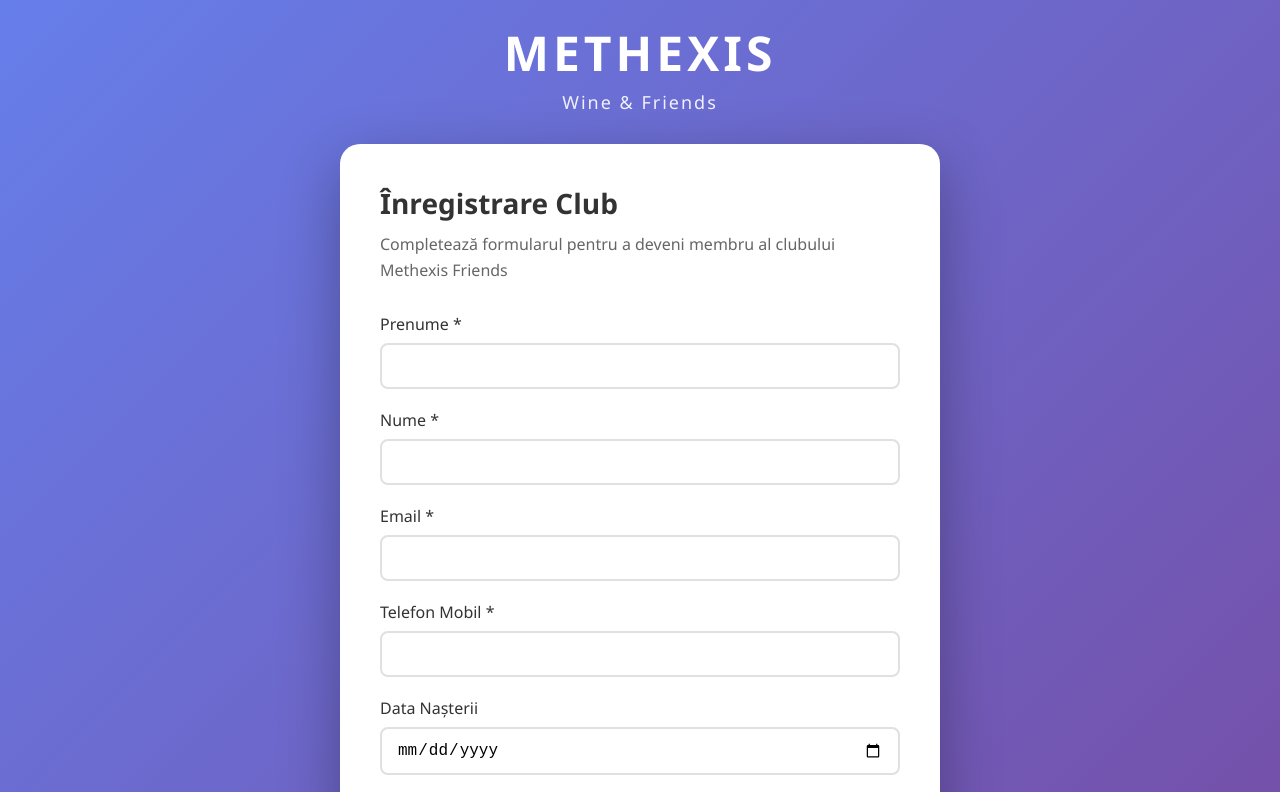
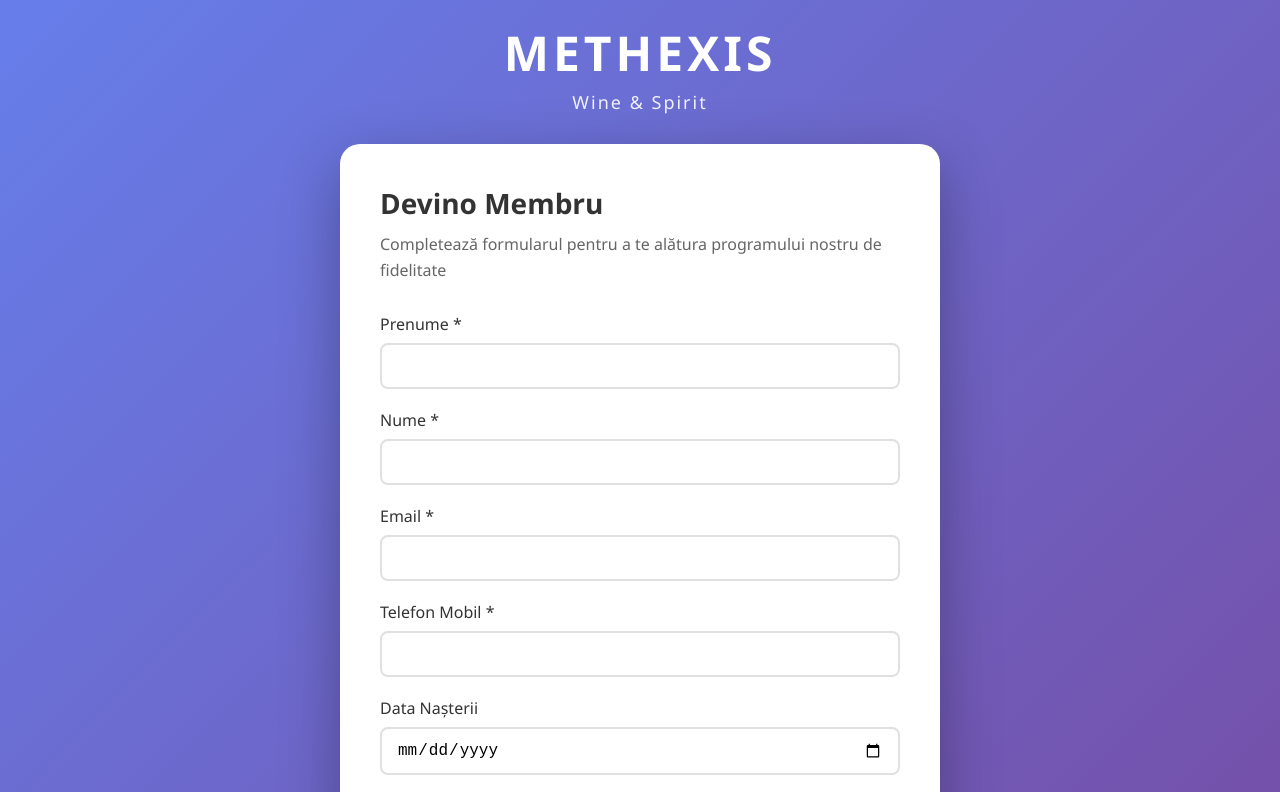
Before and after one commit to kevlad/friends-methexis, a plain HTML site: page index.html in a window 1280 px wide. Shown: the top 792 px of the page. Drawn offline with Linux system fonts and the light colour scheme.

Commit message:
Update wording to reflect loyalty program instead of Friends Club

```diff
--- a/index.html
+++ b/index.html
@@ -3,19 +3,19 @@
 <head>
     <meta charset="UTF-8">
     <meta name="viewport" content="width=device-width, initial-scale=1.0">
-    <title>Înregistrare Methexis Friends</title>
+    <title>Program de Fidelitate Methexis</title>
     <link rel="stylesheet" href="style.css">
 </head>
 <body>
     <div class="container">
         <div class="logo">
             <h1>METHEXIS</h1>
-            <p class="subtitle">Wine & Friends</p>
+            <p class="subtitle">Wine & Spirit</p>
         </div>
 
         <div class="form-container">
-            <h2>Înregistrare Club</h2>
-            <p class="description">Completează formularul pentru a deveni membru al clubului Methexis Friends</p>
+            <h2>Devino Membru</h2>
+            <p class="description">Completează formularul pentru a te alătura programului nostru de fidelitate</p>
 
             <form id="registrationForm">
                 <div class="form-group">
@@ -61,7 +61,7 @@
                 </button>
 
                 <div class="message success" id="successMessage" style="display: none;">
-                    ✓ Înregistrare reușită! Vei primi un email când cererea ta va fi aprobată.
+                    ✓ Înregistrare reușită! Cererea ta va fi procesată în curând și vei fi contactat pentru confirmarea înscrierii în programul de fidelitate.
                 </div>
 
                 <div class="message error" id="errorMessage" style="display: none;">
```
